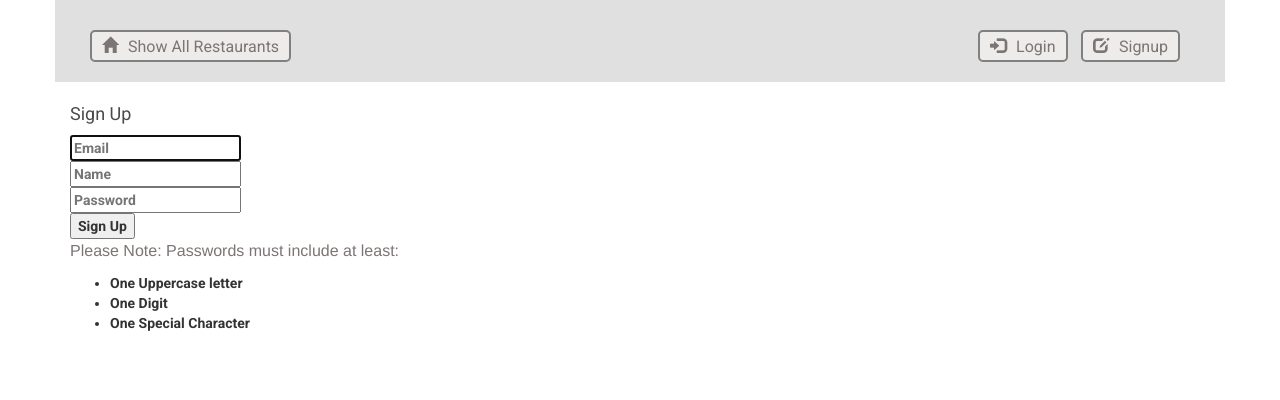
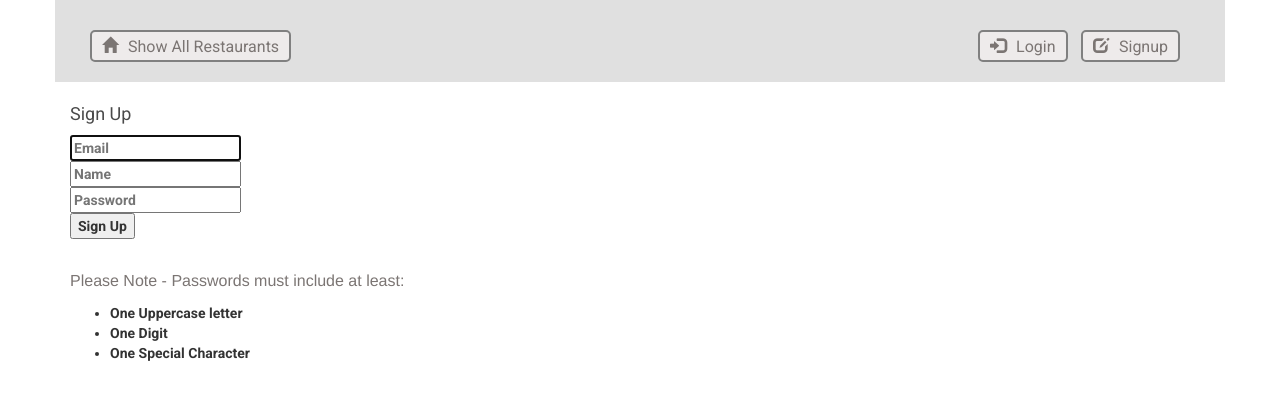
Before and after one commit to MQCOMP3310-2023/comp3310assignment2-mustard-cutters, a Flask app: page /signup in a window 1280 px wide. Shown: the top 400 px of the page. Run offline with Flask 3, Linux system fonts and the light colour scheme; some libraries are stand-ins or nearby versions.

Commit message:
Fixed Requirements Styling

```diff
--- a/project/static/styles.css
+++ b/project/static/styles.css
@@ -199,7 +199,7 @@ h3 {
 }
 
 .requirements {
-	margin-top: 10px;
+	margin-top: 30px;
 }
 
 /* Rating Styling */
--- a/project/templates/signup.html
+++ b/project/templates/signup.html
@@ -36,15 +36,16 @@
             <button class="button is-block is-info is-large is-fullwidth">Sign Up</button>
             </div>
         </form>
+
         <div class="field">
-            <p class="requirments">
-            Please Note: Passwords must include at least:
+            <p class="requirements">
+            Please Note - Passwords must include at least:
             <ul>
                 <li>One Uppercase letter</li>
                 <li>One Digit</li>
                 <li>One Special Character</li>
             </ul>
-        </p>
+            </p>
         </div>
     </div>
 </div>
```
